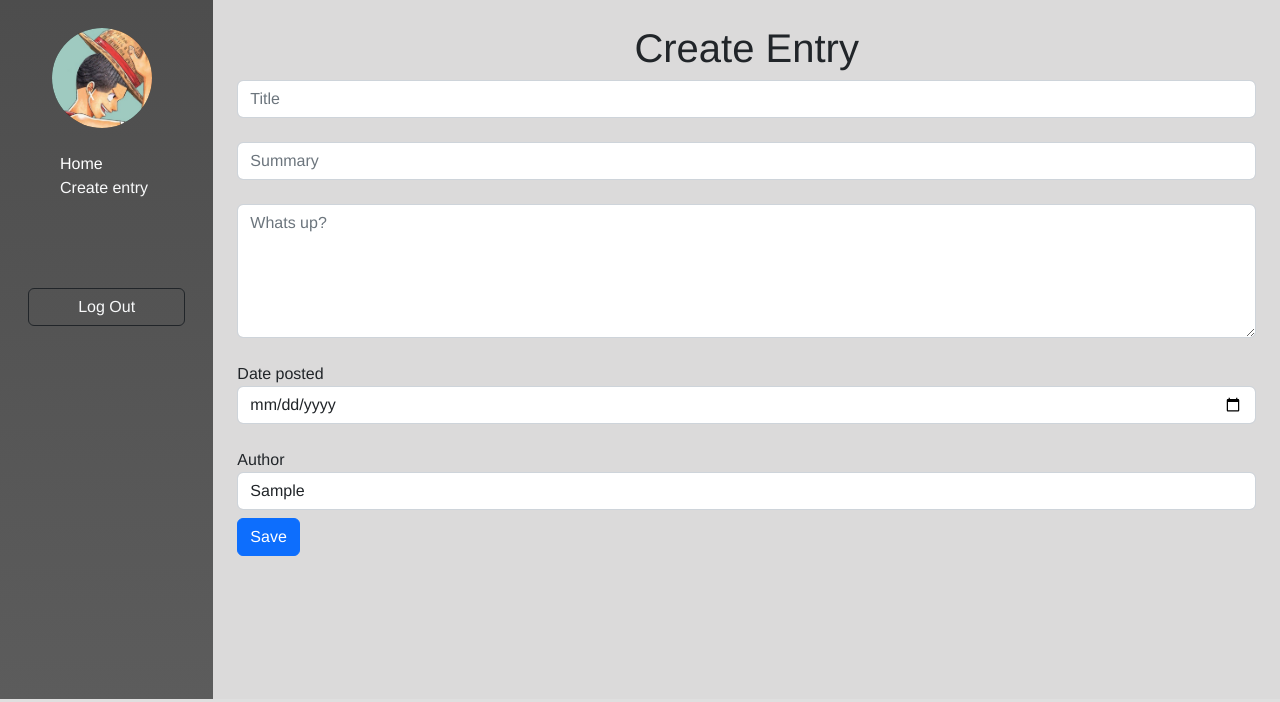
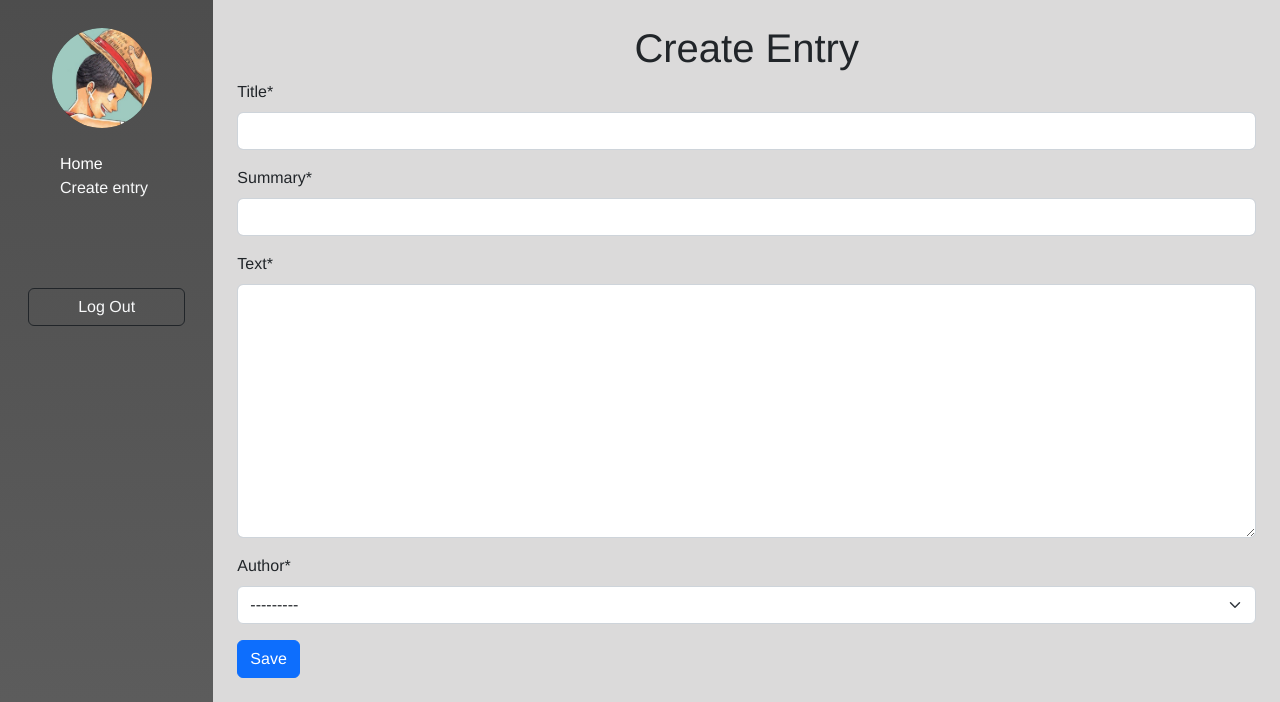
Before and after one commit to Sh-abang/djangoSmall, a Django app: page /diary/create/ in a window 1280 px wide. Shown: the part 101-803 px from the top of the page. Run offline with Django 4.2, Linux system fonts and the light colour scheme; the visitor is signed in with stand-in values (Sample User, id 1); some libraries are stand-ins or nearby versions; some web fonts are replaced.

Commit message:
managed to apply Bootstrap 5 in Django forms.

```diff
--- a/diary/forms.py
+++ b/diary/forms.py
@@ -5,3 +5,7 @@
     class Meta:
         model = Entry
         fields = '__all__'
+
+        # widgets = {
+        #     ''
+        # }
--- a/diary/models.py
+++ b/diary/models.py
@@ -56,7 +56,7 @@
     title = models.CharField(max_length=100)
     summary = models.CharField(max_length=254)
     text = models.TextField()
-    created = models.DateTimeField('date published')
+    created = models.DateTimeField(auto_now=True, blank=True)
     # last_modified = models.DateTimeField
     author = models.ForeignKey(MyUser, on_delete=models.CASCADE, null=True)
 
--- a/diary/views.py
+++ b/diary/views.py
@@ -5,6 +5,7 @@
 # from django.urls import reverse
 # from django.contrib.auth.models import User
 # from django.contrib.auth import authenticate, login, logout
+from django.db.models import DateField
 from django.contrib.auth.decorators import login_required
 
 # Create your views here.
@@ -37,19 +38,20 @@
     createForm = EntryForm()
 
     if request.method == 'POST':
-        title = request.POST['']
-        summary = request.POST['']
-        created = request.POST['']
-        text = request.POST['']
-        author = request.POST['']
+        # title = request.POST['title']
+        # summary = request.POST['summary']
+        # text = request.POST['text_content']
+        # author = request.user
 
-
+        # entry = Entry(title=title,summary=summary,text=text,author=author)
+        # entry.save()
+        # return redirect('/diary')
         createForm = EntryForm(request.POST)
         if createForm.is_valid():
             createForm.save()
             return redirect('/diary')
     context = {'form':createForm}
-    return render(request,  "diary/create_entry.html", context)
+    return render(request,  "diary/create_entry.html",context)
 
 @login_required(login_url='login')
 def edit_entry(request, entry_id):
--- a/diary_site/settings.py
+++ b/diary_site/settings.py
@@ -40,6 +40,7 @@
     'django.contrib.messages',
     'django.contrib.staticfiles',
     'crispy_forms',
+    'crispy_bootstrap5',
 ]
 
 MIDDLEWARE = [
@@ -126,3 +127,7 @@
 DEFAULT_AUTO_FIELD = 'django.db.models.BigAutoField'
 
 AUTH_USER_MODEL = 'diary.MyUser'
+
+CRISPY_TEMPLATE_PACK = 'bootstrap5'
+
+CRISPY_ALLOWED_TEMPLATE_PACKS = "bootstrap5"
--- a/templates/diary/create_entry.html
+++ b/templates/diary/create_entry.html
@@ -1,21 +1,22 @@
 {% extends 'base.html' %}
+{% load crispy_forms_tags %}
 {% block content %}
 
 <div class="col overflow-auto h-100 p-4">
     <h1 class="text-center">Create Entry</h1>
     <form action="" method="post">
         {% csrf_token %}
-
-        <div class="form-group">
+        {{ form|crispy }}
+        <!-- <div class="form-group">
             <input type="text" class="form-control" name="title" placeholder="Title" required><br>
         </div>
         <div class="form-group">
             <input type="text" class="form-control" name="summary" placeholder="Summary" required><br>
         </div>
         <div class="form-group">
-            <textarea class="form-control" name="text_content" placeholder="Whats up?" rows="5" required></textarea><br>
-        </div>
-        <div class="form-group">
+            <textarea class="form-control" name="text_content" placeholder="Whats up?" rows="10" required></textarea><br>
+        </div> -->
+        <!-- <div class="form-group">
             <label for="created">Date posted</label>
             <input type="date" class="form-control" name="created" required><br>
         </div>
@@ -24,7 +25,7 @@
             <select class="form-control" id="exampleFormControlSelect1">
                 <option>{{request.user}}</option>
             </select>
-        </div>
+        </div> -->
         <div class="form-group m-2"></div>
         <button type="submit" class="btn btn-primary">Save</button><br>
     </form>
```
